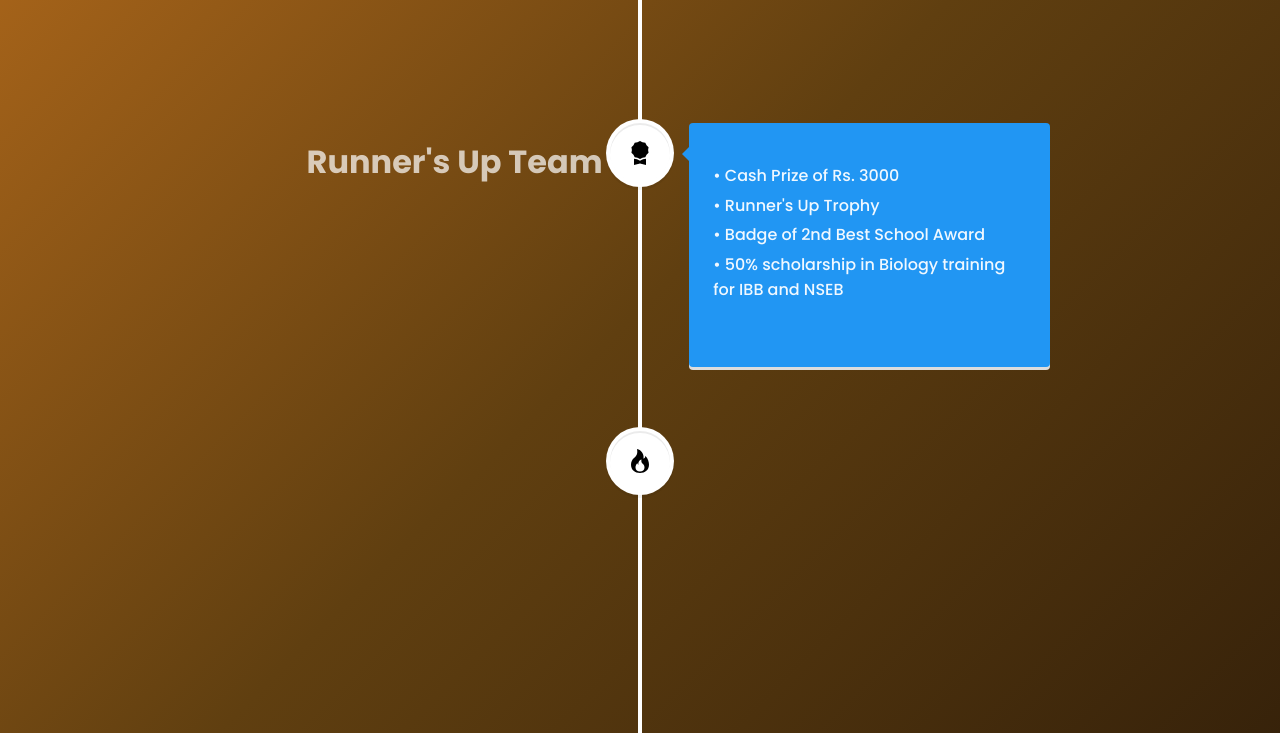
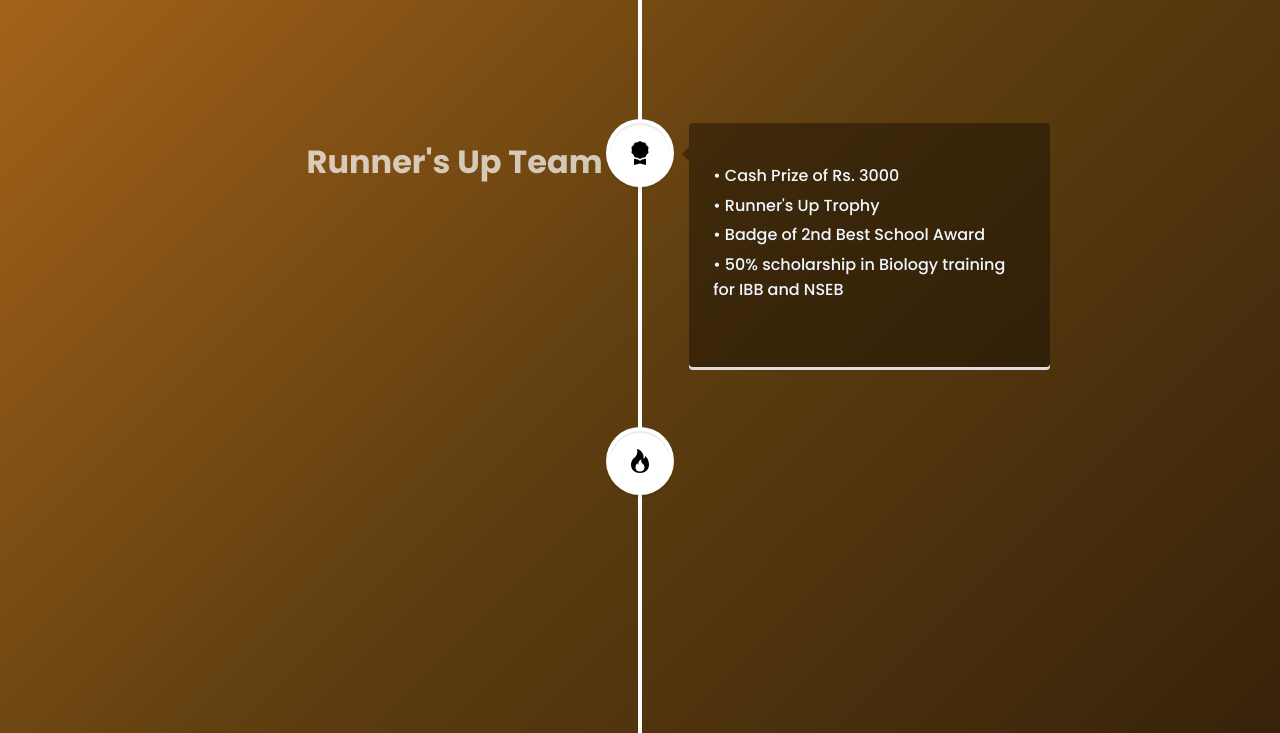
Before and after one commit to samrat53/moksha-quiz, a React (Vite) app: page /home in a window 1280 px wide. Shown: the part 1020-1753 px from the top of the page. Built offline with nearby package versions, Linux system fonts and the light colour scheme; a web font is replaced by a local one.

Commit message:
itne changes krne k paise nhi milte

```diff
--- a/src/components/About.jsx
+++ b/src/components/About.jsx
@@ -16,8 +16,8 @@ const About = () => {
         <VerticalTimeline>
           <VerticalTimelineElement
             className="vertical-timeline-element--work"
-            contentStyle={{ background: "rgb(33, 150, 243)", color: "#fff" }}
-            contentArrowStyle={{ borderRight: "7px solid  rgb(33, 150, 243)" }}
+            contentStyle={{ background: "rgba(1, 2, 1, 0.37)", color: "#fff" }}
+            contentArrowStyle={{ borderRight: "7px solid  rgba(1, 2, 1, 0.37)" }}
             date={<Data text="Winning Team" />}
             iconStyle={{ background: "rgb(255, 255, 255)", color: "#fff" }}
             icon={<Icon1 />}
@@ -48,8 +48,8 @@ const About = () => {
           </VerticalTimelineElement>
           <VerticalTimelineElement
             className="vertical-timeline-element--work"
-            contentStyle={{ background: "rgb(33, 150, 243)", color: "#fff" }}
-            contentArrowStyle={{ borderRight: "7px solid  rgb(33, 150, 243)" }}
+            contentStyle={{ background: "rgba(1, 2, 1, 0.37)", color: "#fff" }}
+            contentArrowStyle={{ borderRight: "7px solid  rgba(1, 2, 1, 0.37)" }}
             date={<Data text="Runner's Up Team" />}
             iconStyle={{ background: "rgb(255, 255, 255)", color: "#fff" }}
             icon={<Icon2 />}
@@ -77,8 +77,8 @@ const About = () => {
           </VerticalTimelineElement>
           <VerticalTimelineElement
             className="vertical-timeline-element--work"
-            contentStyle={{ background: "rgb(33, 150, 243)", color: "#fff" }}
-            contentArrowStyle={{ borderRight: "7px solid  rgb(33, 150, 243)" }}
+            contentStyle={{ background: "rgba(1, 2, 1, 0.37)", color: "#fff" }}
+            contentArrowStyle={{ borderRight: "7px solid  rgba(1, 2, 1, 0.37)" }}
             date={<Data text="Second Runner's Up Team" />}
             iconStyle={{ background: "rgb(255, 255, 255)", color: "#fff" }}
             icon={<Icon3 />}
@@ -106,8 +106,8 @@ const About = () => {
           </VerticalTimelineElement>
           <VerticalTimelineElement
             className="vertical-timeline-element--work"
-            contentStyle={{ background: "rgb(33, 150, 243)", color: "#fff" }}
-            contentArrowStyle={{ borderRight: "7px solid  rgb(33, 150, 243)" }}
+            contentStyle={{ background: "rgba(1, 2, 1, 0.37)", color: "#fff" }}
+            contentArrowStyle={{ borderRight: "7px solid  rgba(1, 2, 1, 0.37)" }}
             date={<Data text="Yes! There's more" />}
             iconStyle={{ background: "rgb(255, 255, 255)", color: "#fff" }}
             icon={<Icon4 />}
```
